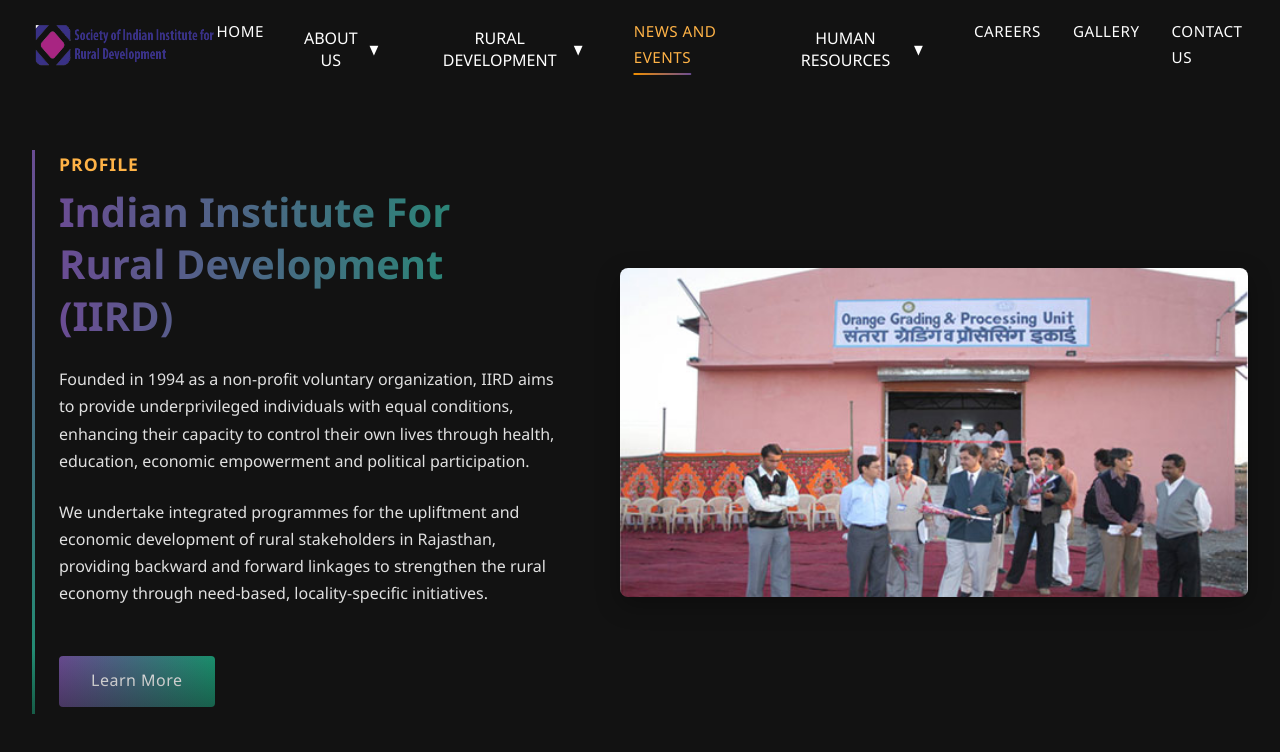
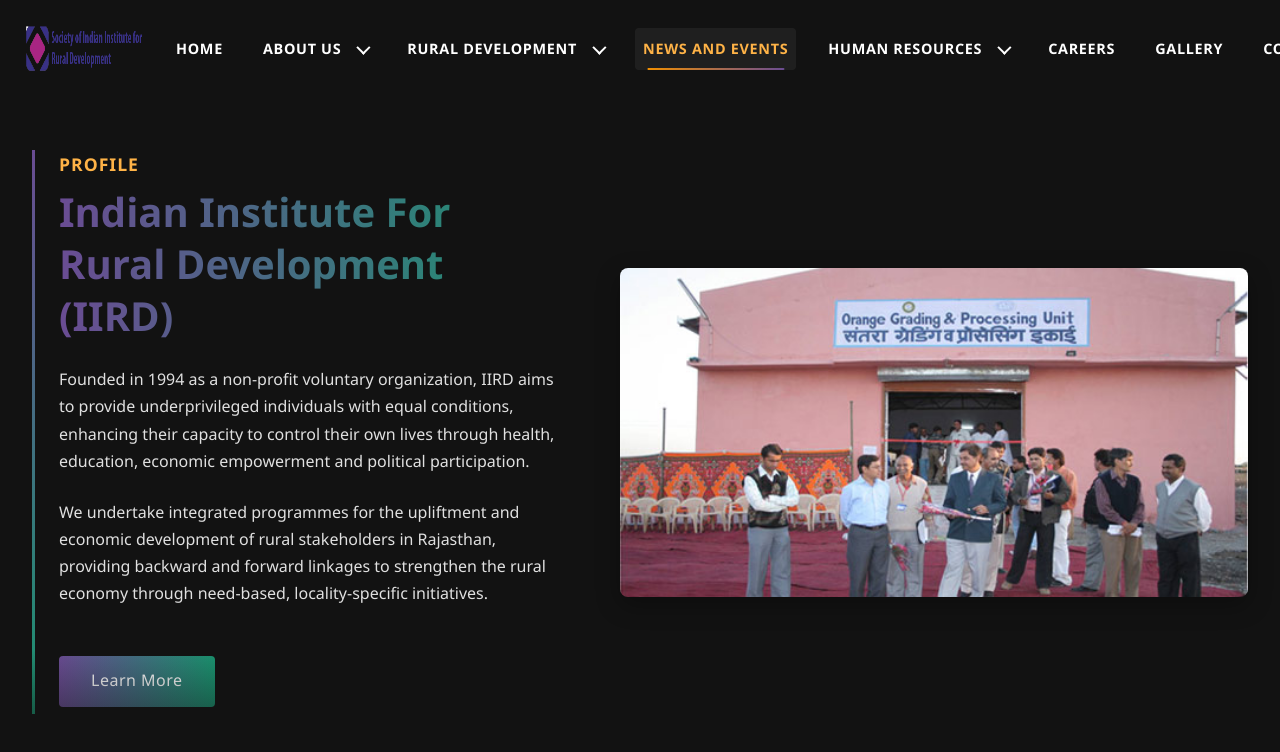
Before and after one commit to ryugA17/ngo-website, a React (Vite) app: page /news-events in a window 1280 px wide. Shown: the top 752 px of the page. Built offline with nearby package versions, Linux system fonts and the light colour scheme.

Commit message:
improved ui for navbar

```diff
--- a/src/components/Dropdown/Dropdown.css
+++ b/src/components/Dropdown/Dropdown.css
@@ -1,101 +1 @@
-.dropdown {
-  position: relative;
-  display: inline-block;
-}
-
-.dropdown-label {
-  background: none;
-  border: none;
-  color: var(--white);
-  font-size: 1rem;
-  font-weight: 500;
-  padding: 0.5rem 1.2rem 0.5rem 0.5rem;
-  cursor: pointer;
-  display: flex;
-  align-items: center;
-  gap: 0.5rem;
-  transition: color var(--transition-fast);
-  border-radius: var(--border-radius-sm);
-  position: relative;
-}
-
-.dropdown-label:focus,
-.dropdown-label:hover {
-  color: var(--accent-light);
-  outline: none;
-  background: rgba(255,255,255,0.04);
-}
-
-.dropdown-arrow {
-  font-size: 0.8em;
-  margin-left: 0.3em;
-  transition: transform var(--transition-fast);
-  display: inline-block;
-}
-
-.dropdown-arrow.open {
-  transform: rotate(-180deg);
-}
-
-.dropdown-menu {
-  position: absolute;
-  top: 110%;
-  left: 0;
-  min-width: 220px;
-  background: var(--bg-light);
-  box-shadow: var(--shadow-md);
-  border-radius: var(--border-radius-md);
-  padding: 0.5rem 0;
-  z-index: 1000;
-  display: flex;
-  flex-direction: column;
-  animation: fadeInDropdown 0.18s ease;
-}
-
-@keyframes fadeInDropdown {
-  from { opacity: 0; transform: translateY(-8px); }
-  to { opacity: 1; transform: translateY(0); }
-}
-
-.dropdown-item {
-  color: var(--white);
-  padding: 0.7rem 1.2rem;
-  font-size: 0.97rem;
-  text-align: left;
-  text-decoration: none;
-  background: none;
-  border: none;
-  cursor: pointer;
-  transition: background var(--transition-fast), color var(--transition-fast);
-  border-radius: 0;
-  display: block;
-}
-
-.dropdown-item:focus,
-.dropdown-item:hover {
-  background: linear-gradient(90deg, var(--primary-color), var(--secondary-color));
-  color: var(--white);
-  outline: none;
-}
-
-/* Responsive: make dropdown full width on mobile nav */
-@media (max-width: 1100px) {
-  .dropdown-menu {
-    position: static;
-    min-width: 100%;
-    box-shadow: none;
-    background: var(--bg-dark);
-    border-radius: 0;
-    padding: 0.2rem 0;
-  }
-  .dropdown-label {
-    width: 100%;
-    justify-content: space-between;
-    padding: 1rem 0.5rem;
-    font-size: 1.2rem;
-  }
-  .dropdown-item {
-    font-size: 1.1rem;
-    padding: 1rem 1.5rem;
-  }
-}
+/* Dropdown styles are now in the Navbar.css file */
--- a/src/components/Dropdown/Dropdown.tsx
+++ b/src/components/Dropdown/Dropdown.tsx
@@ -42,7 +42,7 @@
   };
 
   return (
-    <div className="dropdown" ref={dropdownRef}>
+    <div className={`dropdown ${open ? 'active' : ''}`} ref={dropdownRef}>
       <button
         className="dropdown-label"
         aria-haspopup="true"
@@ -53,11 +53,10 @@
         type="button"
       >
         {label}
-        <span className={`dropdown-arrow${open ? ' open' : ''}`}>▼</span>
       </button>
-      {open && (
+
       <ul className="dropdown-menu" role="menu">
-          {options.map((option, idx) => (
+        {options.map((option) => (
           <li key={option.path} role="none">
             <Link
               to={option.path}
@@ -71,7 +70,6 @@
           </li>
         ))}
       </ul>
-      )}
     </div>
   );
 };
--- a/src/components/Navbar/MobileMenu.tsx
+++ b/src/components/Navbar/MobileMenu.tsx
@@ -1,4 +1,4 @@
-import { useEffect } from 'react';
+import React from 'react';
 import NavLinks from './NavLinks';
 
 interface MobileMenuProps {
@@ -6,19 +6,6 @@
 }
 
 const MobileMenu: React.FC<MobileMenuProps> = ({ isOpen = false }) => {
-  // Prevent scrolling when mobile menu is open
-  useEffect(() => {
-    if (isOpen) {
-      document.body.style.overflow = 'hidden';
-    } else {
-      document.body.style.overflow = '';
-    }
-
-    return () => {
-      document.body.style.overflow = '';
-    };
-  }, [isOpen]);
-
   return (
     <div className="mobile-menu" aria-expanded={isOpen}>
       <NavLinks />
--- a/src/components/Navbar/NavLinks.tsx
+++ b/src/components/Navbar/NavLinks.tsx
@@ -51,7 +51,7 @@
   return (
     <ul className="nav-links">
       {links.map((link, index) => (
-        <li key={index}>
+        <li key={index} className={link.dropdown ? 'has-dropdown' : ''}>
           {link.dropdown ? (
             <Dropdown label={link.name} options={link.dropdown} />
           ) : (
--- a/src/components/Navbar/Navbar.css
+++ b/src/components/Navbar/Navbar.css
@@ -7,14 +7,14 @@
   background-color: transparent;
   z-index: 9999;
   transition: all var(--transition-medium);
-  padding: 1.2rem 0;
+  padding: 1.5rem 0;
 }
 
 .navbar.scrolled {
-  padding: 0.6rem 0;
-  background-color: rgba(18, 18, 18, 0.85);
-  backdrop-filter: blur(12px);
-  -webkit-backdrop-filter: blur(12px);
+  padding: 1rem 0;
+  background-color: rgba(18, 18, 18, 0.92);
+  backdrop-filter: blur(15px);
+  -webkit-backdrop-filter: blur(15px);
   box-shadow: 0 4px 20px rgba(0, 0, 0, 0.2);
   border-bottom: 1px solid rgba(255, 255, 255, 0.05);
 }
@@ -24,9 +24,9 @@
   justify-content: space-between;
   align-items: center;
   width: 100%;
-  max-width: var(--container-width);
+  max-width: 100%;
   margin: 0 auto;
-  padding: 0 2rem;
+  padding: 0 1.5rem;
 }
 
 .logo-container {
@@ -34,12 +34,15 @@
   align-items: center;
   position: relative;
   z-index: 2;
+  margin-right: 1.5rem;
+  min-width: 120px;
 }
 
 .logo {
-  height: 45px;
+  height: 50px;
   width: auto;
   transition: transform var(--transition-fast);
+  display: block;
 }
 
 .logo:hover {
@@ -51,27 +54,42 @@
   list-style: none;
   margin: 0;
   padding: 0;
-  gap: 2rem;
+  gap: 2.2rem;
 }
 
 .nav-links li {
   position: relative;
+  display: flex;
+  align-items: center;
 }
 
-.nav-links a {
+.nav-links li.has-dropdown {
+  position: relative;
+}
+
+.nav-links a,
+.nav-links .dropdown-label {
   text-decoration: none;
   color: var(--white);
-  font-weight: 500;
+  font-weight: 600;
   font-size: 0.95rem;
-  letter-spacing: 0.5px;
+  letter-spacing: 0.7px;
   transition: all var(--transition-fast);
   position: relative;
-  padding: 0.5rem 0;
+  padding: 0.7rem 0.7rem;
+  border-radius: var(--border-radius-sm);
+  background: none;
+  display: flex;
+  align-items: center;
+  white-space: nowrap;
 }
 
 .nav-links a:hover,
-.nav-links a.active {
+.nav-links a.active,
+.nav-links .dropdown-label:focus,
+.nav-links .dropdown-label:hover {
   color: var(--accent-light);
+  background: rgba(255,255,255,0.06);
 }
 
 .nav-links a::after {
@@ -89,7 +107,90 @@
 
 .nav-links a:hover::after,
 .nav-links a.active::after {
+  width: 85%;
+}
+
+/* Dropdown styles */
+.dropdown {
+  position: relative;
+  cursor: pointer;
+}
+
+.dropdown-label {
+  border: none;
+  cursor: pointer;
+  display: flex;
+  align-items: center;
+  gap: 0.5rem;
+}
+
+.dropdown-label::after {
+  content: '';
+  display: inline-block;
+  width: 8px;
+  height: 8px;
+  border-right: 2px solid currentColor;
+  border-bottom: 2px solid currentColor;
+  transform: rotate(45deg) translateY(-2px);
+  transition: transform 0.2s ease;
+  margin-left: 0.5rem;
+}
+
+.dropdown.active .dropdown-label::after {
+  transform: rotate(-135deg) translateY(0);
+}
+
+.dropdown-menu {
+  position: absolute;
+  top: calc(100% + 0.5rem);
+  left: 50%;
+  transform: translateX(-50%);
+  min-width: 250px;
+  background: rgba(25, 25, 25, 0.95);
+  backdrop-filter: blur(10px);
+  border-radius: var(--border-radius-md);
+  box-shadow: 0 10px 25px rgba(0, 0, 0, 0.3);
+  border: 1px solid rgba(255, 255, 255, 0.08);
+  padding: 0.8rem 0;
+  z-index: 100;
+  opacity: 0;
+  visibility: hidden;
+  transform: translateX(-50%) translateY(10px);
+  transition: all 0.25s cubic-bezier(0.3, 0, 0.3, 1);
+}
+
+.dropdown.active .dropdown-menu {
+  opacity: 1;
+  visibility: visible;
+  transform: translateX(-50%) translateY(0);
+}
+
+.dropdown-menu li {
+  display: block;
   width: 100%;
+  padding: 0;
+}
+
+.dropdown-menu a {
+  display: block;
+  padding: 0.7rem 1.2rem;
+  color: var(--white);
+  font-size: 0.95rem;
+  font-weight: 500;
+  text-decoration: none;
+  transition: all 0.2s ease;
+  border-radius: 0;
+  text-align: left;
+  width: 100%;
+}
+
+.dropdown-menu a:hover {
+  background: rgba(255, 255, 255, 0.08);
+  color: var(--accent-light);
+}
+
+.dropdown-menu a::after {
+  display: none;
 }
 
 .mobile-nav {
@@ -100,8 +201,8 @@
   display: flex;
   flex-direction: column;
   justify-content: space-between;
-  width: 2rem;
-  height: 1.5rem;
+  width: 2.2rem;
+  height: 1.6rem;
   background: transparent;
   border: none;
   cursor: pointer;
@@ -122,7 +223,7 @@
 }
 
 .hamburger.active span:nth-child(1) {
-  transform: translateY(10px) rotate(45deg);
+  transform: translateY(11px) rotate(45deg);
 }
 
 .hamburger.active span:nth-child(2) {
@@ -131,7 +232,7 @@
 }
 
 .hamburger.active span:nth-child(3) {
-  transform: translateY(-10px) rotate(-45deg);
+  transform: translateY(-11px) rotate(-45deg);
 }
 
 .mobile-menu {
@@ -141,8 +242,8 @@
   width: 100%;
   height: 100vh;
   background-color: rgba(10, 10, 10, 0.98);
-  backdrop-filter: blur(10px);
-  -webkit-backdrop-filter: blur(10px);
+  backdrop-filter: blur(15px);
+  -webkit-backdrop-filter: blur(15px);
   display: flex;
   justify-content: center;
   align-items: center;
@@ -153,7 +254,9 @@
 .mobile-menu .nav-links {
   flex-direction: column;
   align-items: center;
-  gap: 1.5rem;
+  gap: 2.5rem;
+  width: 85%;
+  max-width: 400px;
 }
 
 .mobile-menu .nav-links li {
@@ -169,12 +272,48 @@
 .mobile-menu .nav-links li:nth-child(3) { animation-delay: 0.3s; }
 .mobile-menu .nav-links li:nth-child(4) { animation-delay: 0.4s; }
 .mobile-menu .nav-links li:nth-child(5) { animation-delay: 0.5s; }
+.mobile-menu .nav-links li:nth-child(6) { animation-delay: 0.6s; }
+.mobile-menu .nav-links li:nth-child(7) { animation-delay: 0.7s; }
+.mobile-menu .nav-links li:nth-child(8) { animation-delay: 0.8s; }
 
-.mobile-menu .nav-links a {
+.mobile-menu .nav-links a,
+.mobile-menu .nav-links .dropdown-label {
   display: block;
-  padding: 0.5rem 0;
+  padding: 1rem 0;
   font-size: 1.5rem;
   font-weight: 600;
+}
+
+@keyframes fadeIn {
+  from {
+    opacity: 0;
+  }
+  to {
+    opacity: 1;
+  }
+}
+
+@keyframes slideUp {
+  from {
+    opacity: 0;
+    transform: translateY(20px);
+  }
+  to {
+    opacity: 1;
+    transform: translateY(0);
+  }
+}
+
+@media (max-width: 1300px) {
+  .nav-links {
+    gap: 1.5rem;
+  }
+
+  .nav-links a,
+  .nav-links .dropdown-label {
+    font-size: 0.9rem;
+    padding: 0.6rem 0.5rem;
+  }
 }
 
 @media (max-width: 1100px) {
@@ -195,6 +334,10 @@
   }
 
   .navbar.scrolled {
-    padding: 0.5rem 0;
+    padding: 0.7rem 0;
+  }
+
+  .logo {
+    height: 45px;
   }
 }
--- a/src/components/Navbar/Navbar.tsx
+++ b/src/components/Navbar/Navbar.tsx
@@ -44,6 +44,19 @@
     };
   }, [isOpen]);
 
+  // Prevent body scroll when mobile menu is open
+  useEffect(() => {
+    if (isOpen) {
+      document.body.style.overflow = 'hidden';
+    } else {
+      document.body.style.overflow = '';
+    }
+
+    return () => {
+      document.body.style.overflow = '';
+    };
+  }, [isOpen]);
+
   return (
     <nav className={`navbar ${scrolled ? 'scrolled' : ''}`}>
       <div className="navbar-container">
```
Lines whose indentation alone changed are shown as unchanged.
